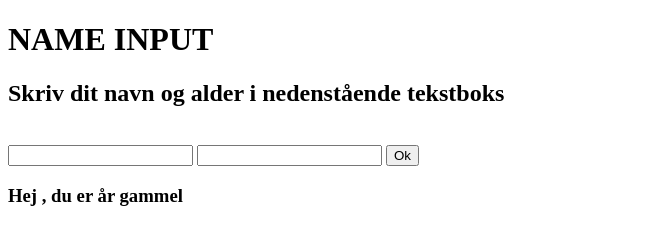
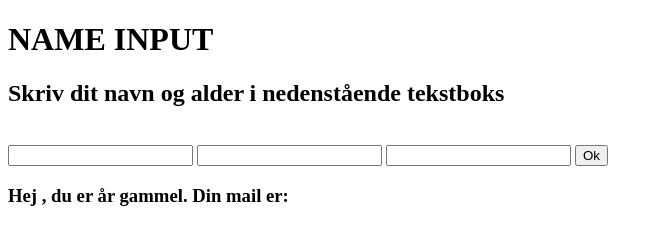
Before and after one commit to JonLittleBear/name-input-aflevering, a plain HTML site: page index.html in a window 1280 px wide. Both pictures are taken after a click on the button "Ok". Shown: the whole page, without its empty margins (0-663 px from the left). Drawn offline with Linux system fonts and the light colour scheme.

Commit message:
nu med mail

```diff
--- a/app.js
+++ b/app.js
@@ -4,7 +4,8 @@ function sayHello() {
     document.querySelector("#navn").value +
     ", du er " +
     document.querySelector("#alder").value +
-    " år gammel";
+    " år gammel. Din mail er: " +
+    document.querySelector("#mail").value;
 }
 
 document.querySelector("button").addEventListener("click", sayHello);
--- a/index.html
+++ b/index.html
@@ -13,6 +13,7 @@
     <br />
     <input id="navn" />
     <input id="alder" />
+    <input id="mail" />
     <button>Ok</button>
     <h3></h3>
     <script src="app.js"></script>
```
